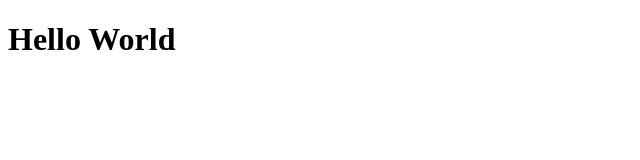
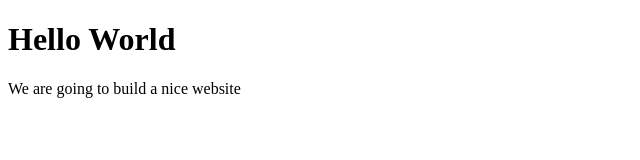
Before and after one commit to WagnerCenteio/Portfolio-Website, a website: page about.html in a window 1280 px wide. Shown: the whole page, without its empty margins (0-640 px from the left). Drawn offline with Linux system fonts and the light colour scheme.

Commit message:
p added to about

```diff
--- a/about.html
+++ b/about.html
@@ -8,5 +8,6 @@
 </head>
 <body>
     <h1>Hello World</h1>
+    <p>We are going to build a nice website</p>
 </body>
 </html>
```
